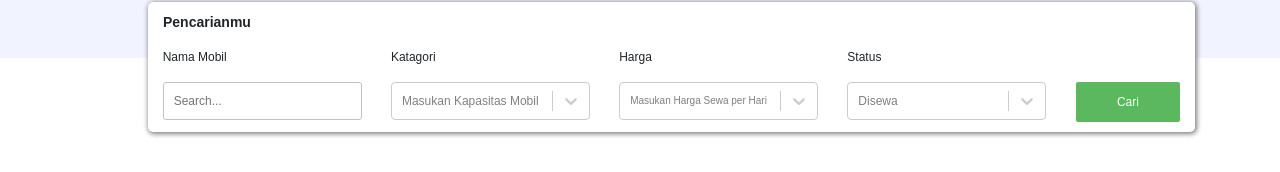
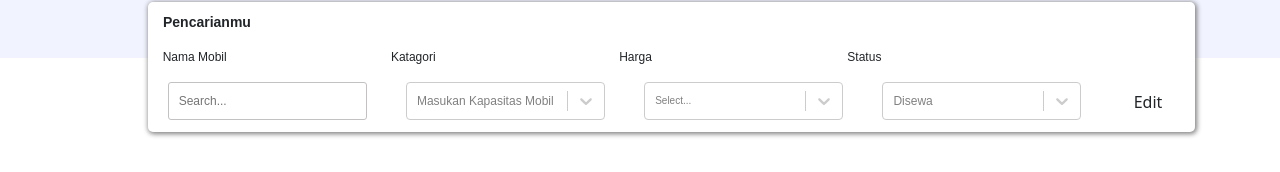
Before and after one commit to Ikhsan-git/challenge-ikhsanudin_muhammad, a React (Create React App) app: page /hasilcari in a window 1280 px wide. Shown: the part 198-370 px from the top of the page. Built offline with nearby package versions, Linux system fonts and the light colour scheme; no server answers.

Commit message:
update page

```diff
--- a/src/components/Hasilcari.js
+++ b/src/components/Hasilcari.js
@@ -8,22 +8,22 @@ const Appss = () =>{
     const [query, setQuery] = useState ("");
 
     const category = [
-        { value: 'chocolate', label: 'Chocolate' },
-        { value: 'strawberry', label: 'Strawberry' },
-        { value: 'vanilla', label: 'Vanilla' }
-      ]
+      { value: '2 - 4 Orang', label: '2 - 4 Orang' },
+      { value: '4 - 6 Orang', label: '4 - 6 Orang' },
+      { value: '6 - 8 Orang', label: '6 - 8 Orang' }
+    ]
 
-      const price = [
-        { value: 'chocolate', label: 'Chocolate' },
-        { value: 'strawberry', label: 'Strawberry' },
-        { value: 'vanilla', label: 'Vanilla' }
-      ]
+    const price = [
+      { value: '< Rp. 400.000', label: '< Rp. 400.000' },
+      { value: 'Rp. 400.000 - Rp. 600.000', label: 'Rp. 400.000 - Rp. 600.000' },
+      { value: '< Rp. 400.000', label: '< Rp. 400.000' }
+    ]
 
-      const status = [
-        { value: 'chocolate', label: 'Chocolate' },
-        { value: 'strawberry', label: 'Strawberry' },
-        { value: 'vanilla', label: 'Vanilla' }
-      ]
+    const status = [
+      { value: 'Sewa', label: 'Sewa' },
+      { value: 'Disewakan', label: 'Disewakan' },
+
+    ]
 
 
     const getCars = async () => {
@@ -58,9 +58,9 @@ const Appss = () =>{
         <div className='form-input'>
         <input name='mobil' type="text" placeholder='Search...' className='search' onChange={(e) => setQuery(e.target.value)}/>
         <Select name='mobil'placeholder='Masukan Kapasitas Mobil' className='form-category' options={category}></Select>
-        <Select name='mobil'placeholder='Masukan Harga Sewa per Hari' className='form-price' options={price}></Select>
+        <Select name='mobil'placeh older='Masukan Harga Sewa per Hari' className='form-price' options={price}></Select>
         <Select name='mobil' placeholder='Disewa' className='form-status' options={status}></Select>
-        <Button name='mobil' variant="none"className='form-button' onClick= {(e) => {e.preventDefault(window.location.href='/hasilcari')}}>Cari</Button>
+        <Button name='mobil' variant="none"className='form-button2'>Edit</Button>
         </div>
         </div>
         </div>
@@ -80,7 +80,7 @@ const Appss = () =>{
               <div className='category-mobil'>{data.category}</div>
               <div className='price-mobil'>Rp. {data.price} / Hari</div>
               <div className='deskripsi-mobil'>Lorem ipsum dolor sit amet, consectetur adipiscing elit, sed do eiusmod tempor incididunt ut labore et dolore magna aliqua. </div>
-              <Button name='mobil' variant="none" className='button-mobil'>Pilih Mobil</Button>
+              <Button name='mobil-hasil' variant="none" className='button-mobil' onClick= {(e) => {e.preventDefault(window.location.href='/detailpaket')}}>Pilih Mobil</Button>
             </div>
             </div>
 
```
